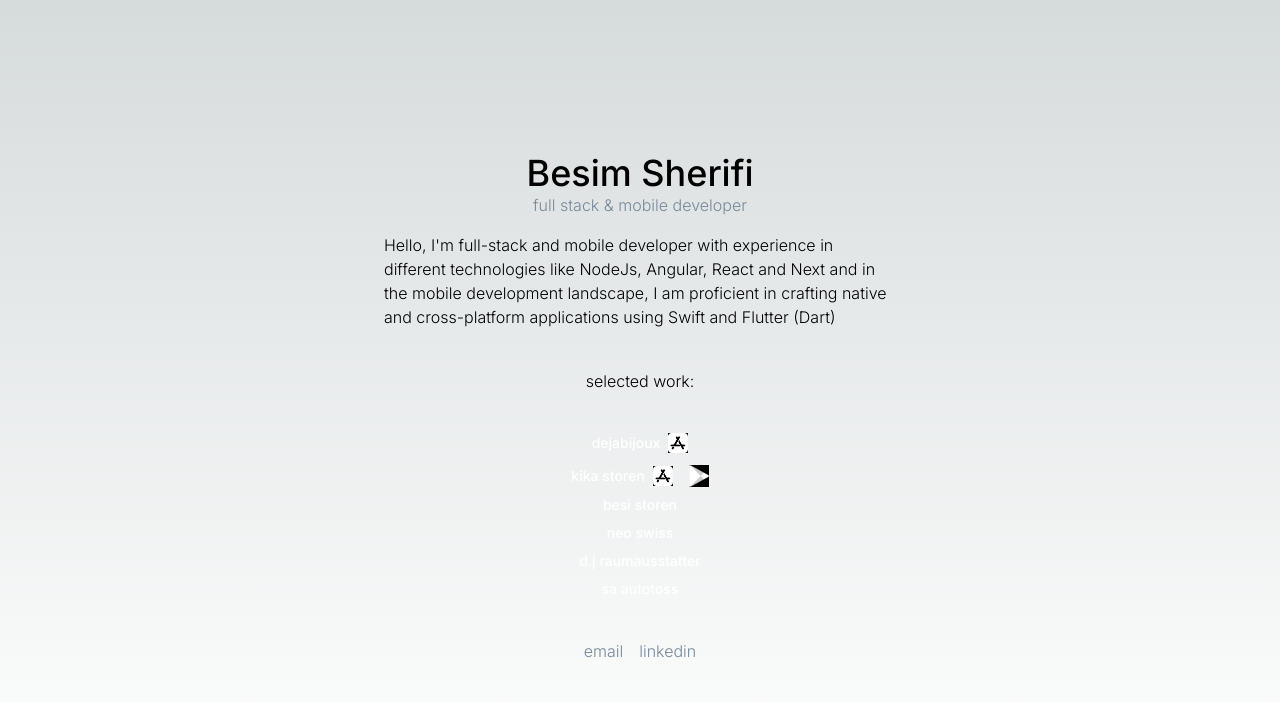
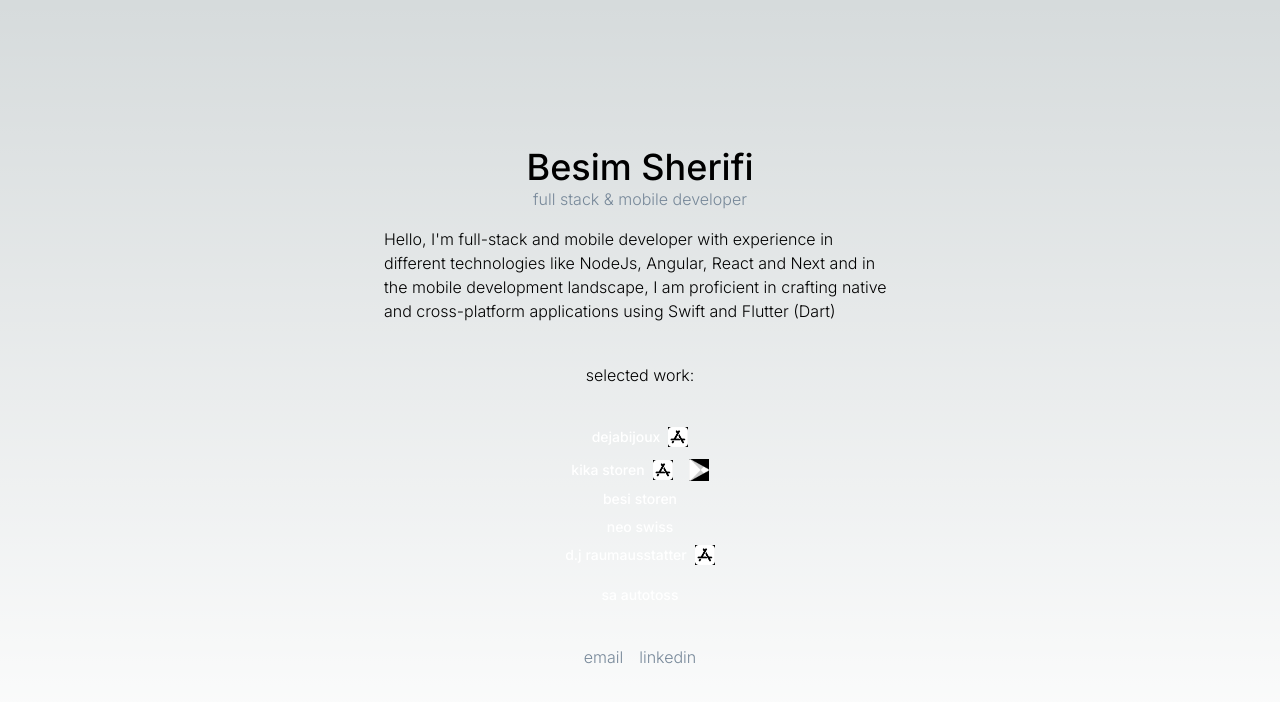
Before and after one commit to besimsherifi/portofolio, a Next.js app: page / in a window 1280 px wide. Shown: the top 702 px of the page. Built offline with nearby package versions, Linux system fonts and the light colour scheme.

Commit message:
*added appstore link for dj raum

```diff
--- a/app/page.js
+++ b/app/page.js
@@ -59,7 +59,20 @@ export default function Home() {
             </div>
             <Link href='https://www.besi-storen.ch/' target='_blank'><p className='max-w-fit mx-auto text-center text-sm font-medium transition-colors underline-animation cursor-pointer mb-2'>besi storen</p></Link>
             <Link href='https://neo.swiss/home' target='_blank'><p className='max-w-fit mx-auto text-center text-sm font-medium transition-colors underline-animation cursor-pointer mb-2'>neo swiss</p></Link>
-            <Link href='https://www.dj-raumausstatter.de/' target='_blank'><p className='max-w-fit mx-auto text-center text-sm font-medium transition-colors underline-animation cursor-pointer mb-2'>d.j raumausstatter</p></Link>
+            <div className='flex mx-auto text-center justify-center mb-3'>
+              <Link href='https://www.dj-raumausstatter.de/' target='_blank'>
+                <p className='max-w-fit mx-auto text-center text-sm font-medium transition-colors underline-animation cursor-pointer mb-2'>d.j raumausstatter</p>
+              </Link>
+              <Link href='https://apps.apple.com/mk/app/dj-raumausstatter/id6475651787' target='_blank'>
+                <Image
+                  className='cursor-pointer  ml-2'
+                  src={appstore}
+                  width={20}
+                  height={20}
+                  alt="appstore"
+                />
+              </Link>
+            </div>
             <Link href='https://sa-autotoss.ch/' target='_blank'><p className='max-w-fit mx-auto text-center text-sm font-medium transition-colors underline-animation cursor-pointer mb-2'>sa autotoss</p></Link>
           </div>
 
```
